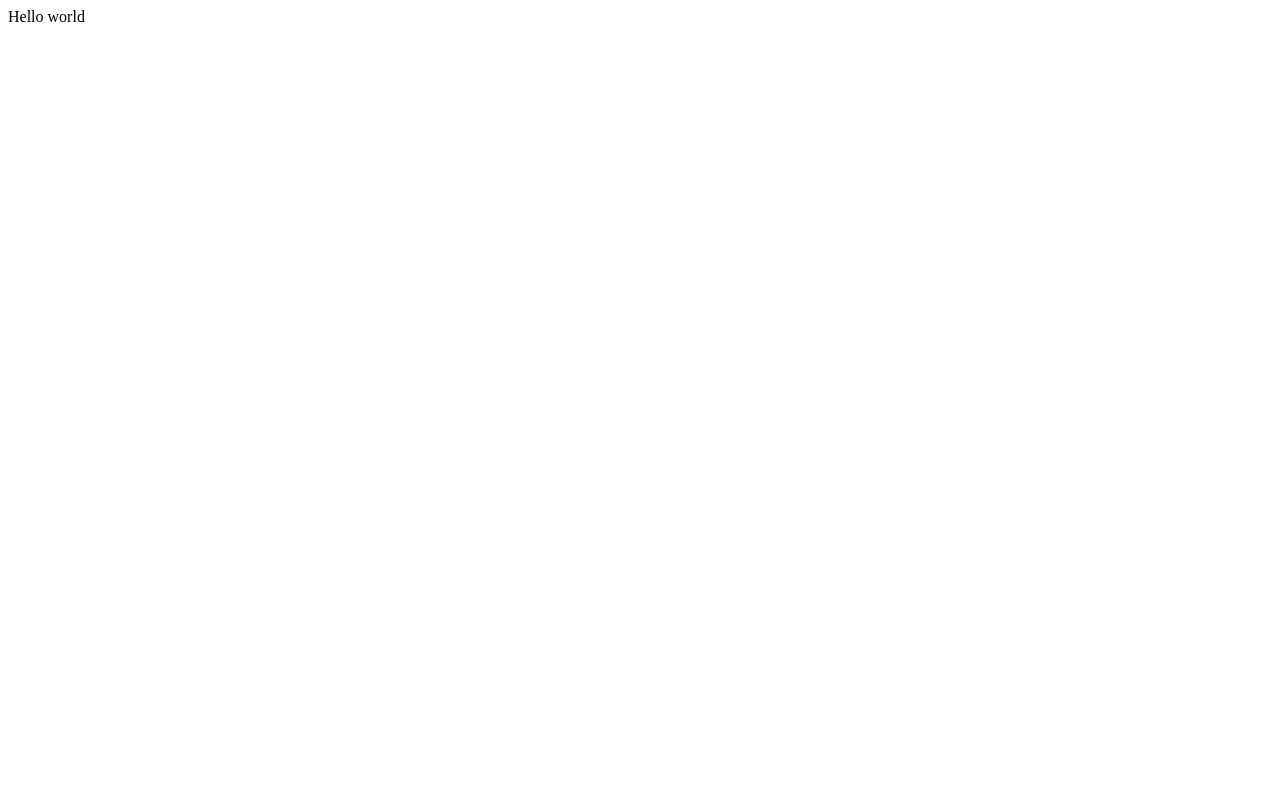
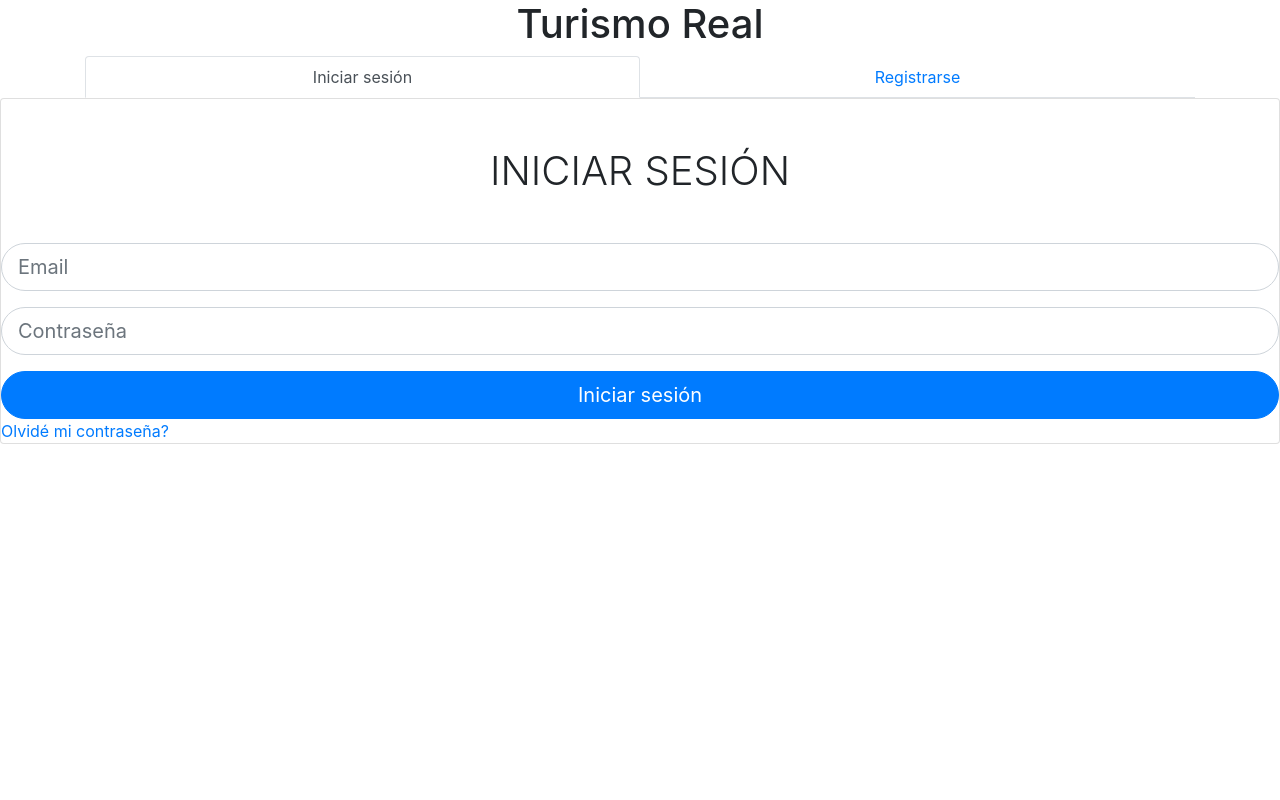
Before and after one commit to josephtorresc/example-app, a Django app: page / in a window 1280 px wide. Before the commit the page is almost empty. Run offline with Django 3.2, Linux system fonts and the light colour scheme.

Commit message:
First commit

```diff
--- a/example/settings.py
+++ b/example/settings.py
@@ -56,7 +56,7 @@ ROOT_URLCONF = 'example.urls'
 TEMPLATES = [
     {
         'BACKEND': 'django.template.backends.django.DjangoTemplates',
-        'DIRS': [],
+        'DIRS': [str(BASE_DIR.joinpath('templates'))],
         'APP_DIRS': True,
         'OPTIONS': {
             'context_processors': [
--- a/home/urls.py
+++ b/home/urls.py
@@ -1,7 +1,7 @@
 from django.conf.urls import url
-from .views import index
+from .views import Home
 from django.urls import path
 
 urlpatterns = [
-    path('', index, name='home'),
+    path('', Home.as_view(), name='home'),
 ]
--- a/home/views.py
+++ b/home/views.py
@@ -1,5 +1,5 @@
-from django.http import HttpResponse
+from django.views.generic import TemplateView
 
 # Create your views here.
-def index(request):
-    return HttpResponse('Hello world')
+class Home(TemplateView):
+    template_name = 'index.html'
--- a/templates/index.html
+++ b/templates/index.html
@@ -1 +1,78 @@
-<h1>{{ hello }}</h1>
+<!DOCTYPE html>
+<html lang="es">
+<head>
+    <meta charset="UTF-8">
+    <meta name="viewport" content="width=device-width, initial-scale=1.0">
+    <title>Login-register</title>
+    <link rel="stylesheet" href="https://cdn.jsdelivr.net/npm/bootstrap@4.5.3/dist/css/bootstrap.min.css" integrity="sha384-TX8t27EcRE3e/ihU7zmQxVncDAy5uIKz4rEkgIXeMed4M0jlfIDPvg6uqKI2xXr2" crossorigin="anonymous">
+</head>
+<body>
+
+    <div class="container align-items-center justify-content-center d-flex">
+        <h1>Turismo Real</h1>
+    </div>
+
+    <div class="container align-items-center justify-content-center">
+        <ul class="nav nav-tabs nav-justified md-tabs indigo" id="myTabJust" role="tablist">
+            <li class="nav-item">
+              <a class="nav-link active" id="home-tab-just" data-toggle="tab" href="#home-just" role="tab" aria-controls="home-just"
+                aria-selected="true">Iniciar sesión</a>
+            </li>
+            <li class="nav-item">
+              <a class="nav-link" id="profile-tab-just" data-toggle="tab" href="#profile-just" role="tab" aria-controls="profile-just"
+                aria-selected="false">Registrarse</a>
+            </li>
+          </ul>
+    </div>
+
+    <div class="login-container align-items-center justify-content-center">
+          <div class="tab-content card pt-5" id="myTabContentJust">
+            <div class="tab-pane fade show active" id="home-just" role="tabpanel" aria-labelledby="home-tab-just">
+                <form class="login-form text-center" action="">
+                    <h1 class="mb-5 font-weight-light text-uppercase">Iniciar sesión</h1>
+                    <div class="form-group">
+                        <input type="text" class="form-control rounded-pill form-control-lg" placeholder="Email">
+                    </div>
+                    <div class="form-group">
+                        <input type="password" class="form-control rounded-pill form-control-lg" placeholder="Contraseña">
+                    </div>
+                    <button type="submit" class="btn btn-primary btn-block rounded-pill btn-lg">Iniciar sesión</button>
+                    <div class="forgot-link d-flex align-items-center justify-content-between">
+                        <a href="#"> Olvidé mi contraseña?</a>
+                    </div>
+                </form>
+            </div>
+            <div class="tab-pane fade" id="profile-just" role="tabpanel" aria-labelledby="profile-tab-just">
+                <form class="login-form text-center" action="">
+                    <h1 class="mb-5 font-weight-light text-uppercase">Registrarse</h1>
+                    <div class="form-group">
+                        <input type="text" class="form-control rounded-pill form-control-lg" placeholder="Email">
+                    </div>
+                    <div class="form-group">
+                        <input type="text" class="form-control rounded-pill form-control-lg" placeholder="Nombres*">
+                    </div>
+                    <div class="form-group">
+                        <input type="text" class="form-control rounded-pill form-control-lg" placeholder="Apellidos*">
+                    </div>
+                    <div class="form-group">
+                        <input type="text" class="form-control rounded-pill form-control-lg" placeholder="Teléfono* (ej: 971815647)">
+                    </div>
+                    <div class="form-group">
+                        <input type="password" class="form-control rounded-pill form-control-lg" placeholder="Contraseña*">
+                    </div>
+                    <div class="form-group">
+                        <input type="password" class="form-control rounded-pill form-control-lg" placeholder="Repetir contraseña*">
+                    </div>
+                    <button type="submit" class="btn btn-primary btn-block rounded-pill btn-lg">Iniciar sesión</button>
+                    <div class="forgot-link d-flex align-items-center justify-content-between">
+                        <a href="#"> Olvidé mi contraseña?</a>
+                    </div>
+                </form>
+            </div>
+          </div>
+    </div>
+
+    <script src="https://code.jquery.com/jquery-3.5.1.slim.min.js" integrity="sha384-DfXdz2htPH0lsSSs5nCTpuj/zy4C+OGpamoFVy38MVBnE+IbbVYUew+OrCXaRkfj" crossorigin="anonymous"></script>
+    <script src="https://cdn.jsdelivr.net/npm/bootstrap@4.5.3/dist/js/bootstrap.bundle.min.js" integrity="sha384-ho+j7jyWK8fNQe+A12Hb8AhRq26LrZ/JpcUGGOn+Y7RsweNrtN/tE3MoK7ZeZDyx" crossorigin="anonymous"></script>
+</body>
+</html>
```
